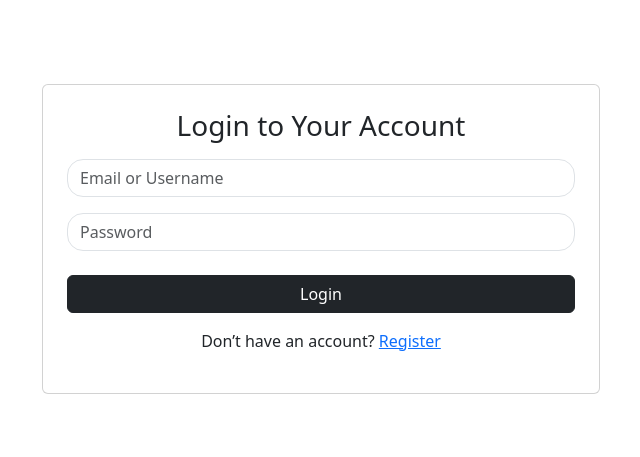
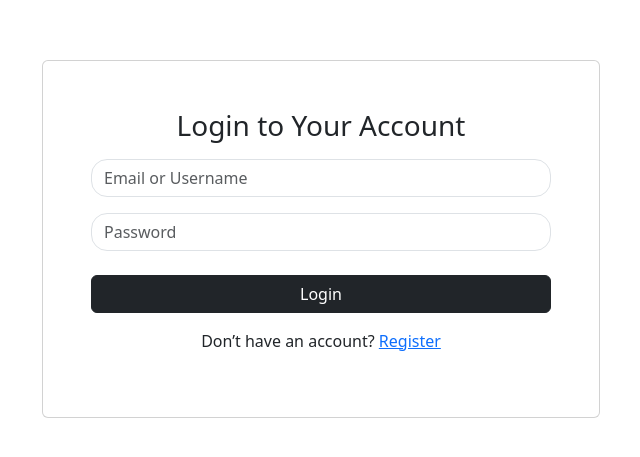
Before and after one commit to decent190/Final-Year-Project, a React (Vite) app in the folder final year project/: page /login in a window 1280 px wide. Shown: the part 161-618 px from the top of the page, without its empty margins (319-959 px from the left). Built offline with nearby package versions, Linux system fonts and the light colour scheme.

Commit message:
error fixed

```diff
--- a/final year project/src/Components/SigninPage/SigninPage.jsx
+++ b/final year project/src/Components/SigninPage/SigninPage.jsx
@@ -36,10 +36,10 @@ const SigninPage = () => {
 
 return (
     <div className='container d-flex justify-content-center align-items-center' style={{ minHeight: '100vh' }}>
-      <div className='card p-4 w-50'>
+        <div className='card p-5 col-md-6'>
             <h3 className='text-center'>Login to Your Account</h3>
             <form onSubmit={handleSubmit}>
-          <div className="py-2">
+                <div className="py-2 ">
                     <input
                         type="text"
                         className="form-control rounded-4"
@@ -48,7 +48,7 @@ const SigninPage = () => {
                         onChange={(e) => setUsernameOrEmail(e.target.value)}
                     />
                 </div>
-          <div className="py-2">
+                <div className="py-2 ">
                     <input
                         type="password"
                         className="form-control rounded-4"
```
Lines whose indentation alone changed are shown as unchanged.
